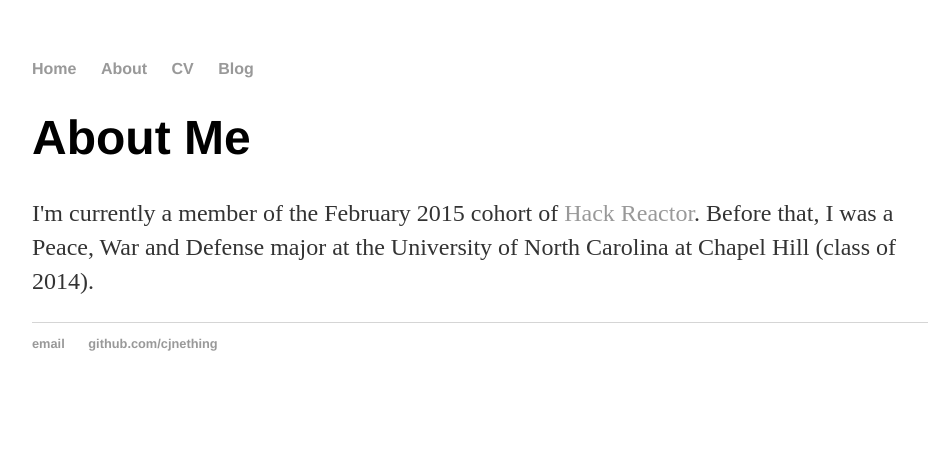
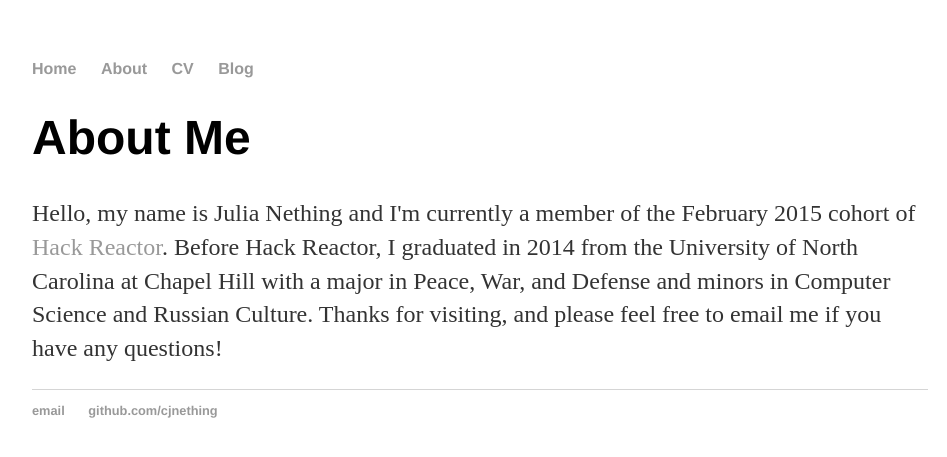
Before and after one commit to cjnething/cjnething.github.io, a Jekyll site: the page built from about/index.html, in a window 1280 px wide. Shown: the top 457 px of the page, without its empty margins (160-1107 px from the left). Built offline with Jekyll 4.4.1, drawn with Linux system fonts in a browser that asks for light colours.

Commit message:
Update my About Me

```diff
--- a/about/index.html
+++ b/about/index.html
@@ -4,7 +4,7 @@ title: About Me
 ---
 <div class="blurb">
 	<h1>About Me</h1>
-	<p>I'm currently a member of the February 2015 cohort of <a href="http://www.hackreactor.com">Hack Reactor</a>.
-	   Before that, I was a Peace, War and Defense major at the University of North Carolina at Chapel Hill (class of 2014).
+	<p>Hello, my name is Julia Nething and I'm currently a member of the February 2015 cohort of <a href="http://www.hackreactor.com">Hack Reactor</a>.
+	   Before Hack Reactor, I graduated in 2014 from the University of North Carolina at Chapel Hill with a major in Peace, War, and Defense and minors in Computer Science and Russian Culture. Thanks for visiting, and please feel free to email me if you have any questions!
 	</p>
 </div><!-- /.blurb -->
--- a/index.html
+++ b/index.html
@@ -3,6 +3,6 @@ layout: default
 title: Julia Nething
 ---
 <div class="blurb">
-	<h1>Hi there, I'm Julia Nething!</h1>
+	<h1>Welcome</h1>
 	<p>I'm a current student at Hack Reactor. <a href="/about">Read more about my time in HR 24.</a></p>
 </div><!-- /.blurb -->
```
